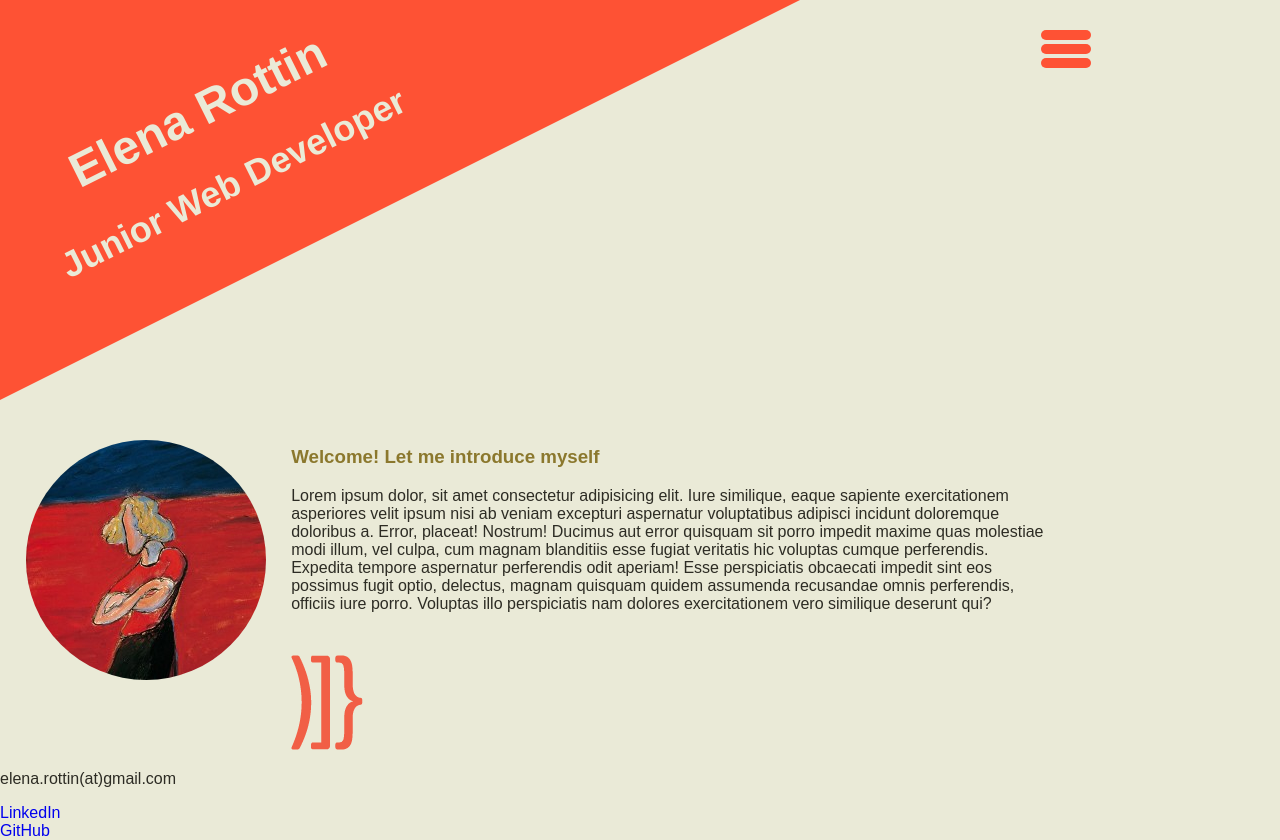
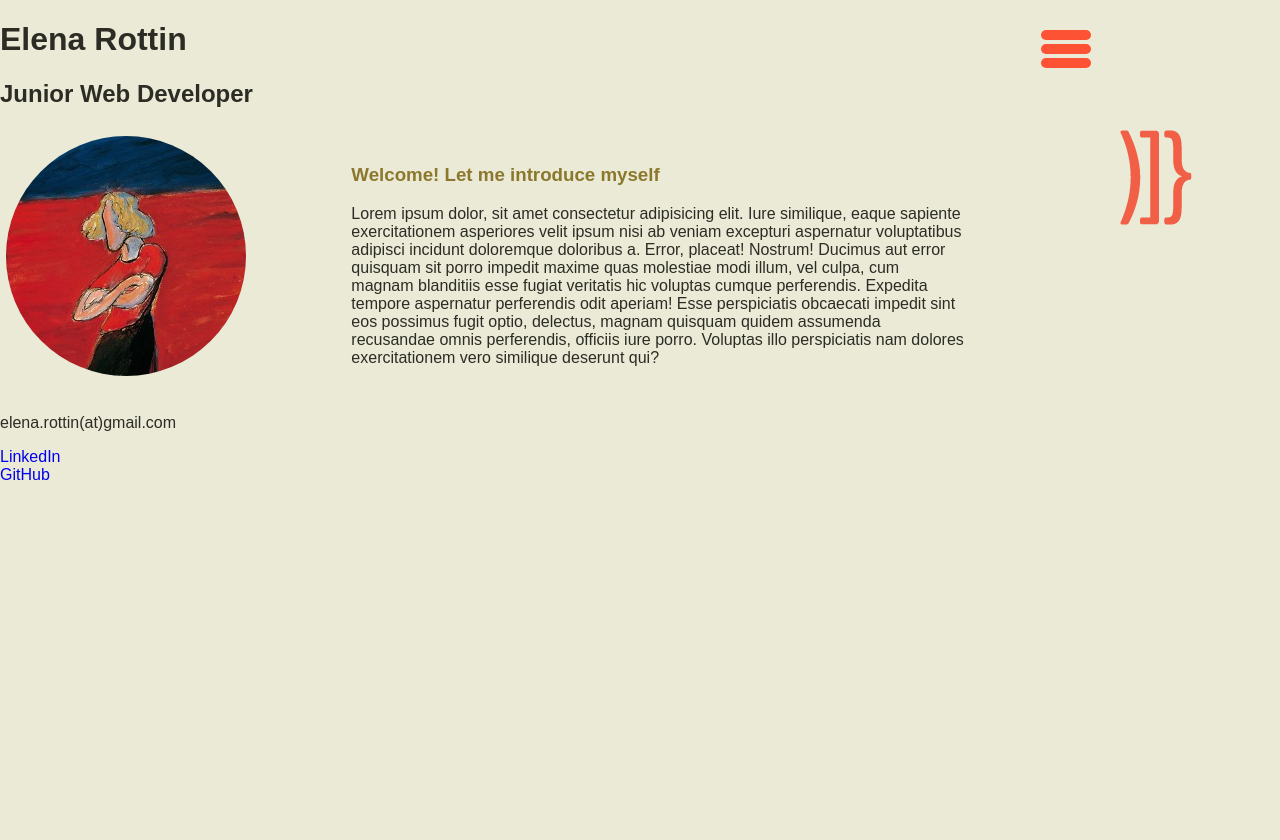
Before and after one commit to elena-if3/CV-Portfolio, a plain HTML site: page index.html in a window 1280 px wide. After the commit the page ends 800 px from the top, so only its background shows below. Drawn offline with Linux system fonts and the light colour scheme.

Commit message:
24/11/2023

```diff
--- a/index.html
+++ b/index.html
@@ -39,15 +39,15 @@
         </div>
         <hr class="clear">
     </header>
-    <main>
-        <div class="left circle"><img src="/assets/images/MW_AtmTra.jpg" alt="Here's a photo of myself"></div>
-        <div class="text-container">
+    <main class="grid-even-columns">
+        <div class="circle flow"><img src="/assets/images/MW_AtmTra.jpg" alt="Here's a photo of myself"></div>
+        <div class="text-container flow">
             <h3>Welcome! Let me introduce myself</h3>
             <p>Lorem ipsum dolor, sit amet consectetur adipisicing elit. Iure similique, eaque sapiente exercitationem asperiores velit ipsum nisi ab veniam excepturi aspernatur voluptatibus adipisci incidunt doloremque doloribus a. Error, placeat! Nostrum!
             Ducimus aut error quisquam sit porro impedit maxime quas molestiae modi illum, vel culpa, cum magnam blanditiis esse fugiat veritatis hic voluptas cumque perferendis. Expedita tempore aspernatur perferendis odit aperiam!
             Esse perspiciatis obcaecati impedit sint eos possimus fugit optio, delectus, magnam quisquam quidem assumenda recusandae omnis perferendis, officiis iure porro. Voluptas illo perspiciatis nam dolores exercitationem vero similique deserunt qui?</p>
         </div>
-        <div class="closing-brackets"><img src="/assets/images/Brack-FE5E41-cl.png" alt=""></div>
+        <div class="closing-brackets flow"><img src="/assets/images/Brack-FE5E41-cl.png" alt=""></div>
     </main>
     <footer>
         <div><p>elena.rottin(at)gmail.com</p></div>
--- a/styles/main.css
+++ b/styles/main.css
@@ -15,14 +15,14 @@ body{
     font-family: 'Figtree', sans-serif;
 }
 
-#upper-left-corner{
+/* #upper-left-corner{
     display: inline-block;
     width: 0;
     height: 0;
     border-style: solid;
     border-width: 25em 50em 0 0;
     border-color: #fe5234 transparent transparent transparent;
-    /* z-index: 0; */
+    z-index: 0;
 }
 
 #corner-title{
@@ -34,7 +34,7 @@ body{
     left: 1em;
     top: 2em;
     z-index: 1;
-}
+}*/
 
 #burger-menu{
     display: block;
@@ -91,7 +91,11 @@ input[type="checkbox"]{
     left:0px;
 }
 
-
+.grid-even-columns{
+    display: grid;
+    gap: 1rem;
+    grid-template-columns: 2fr 60% 1fr;
+}
 
 li{
 
```
